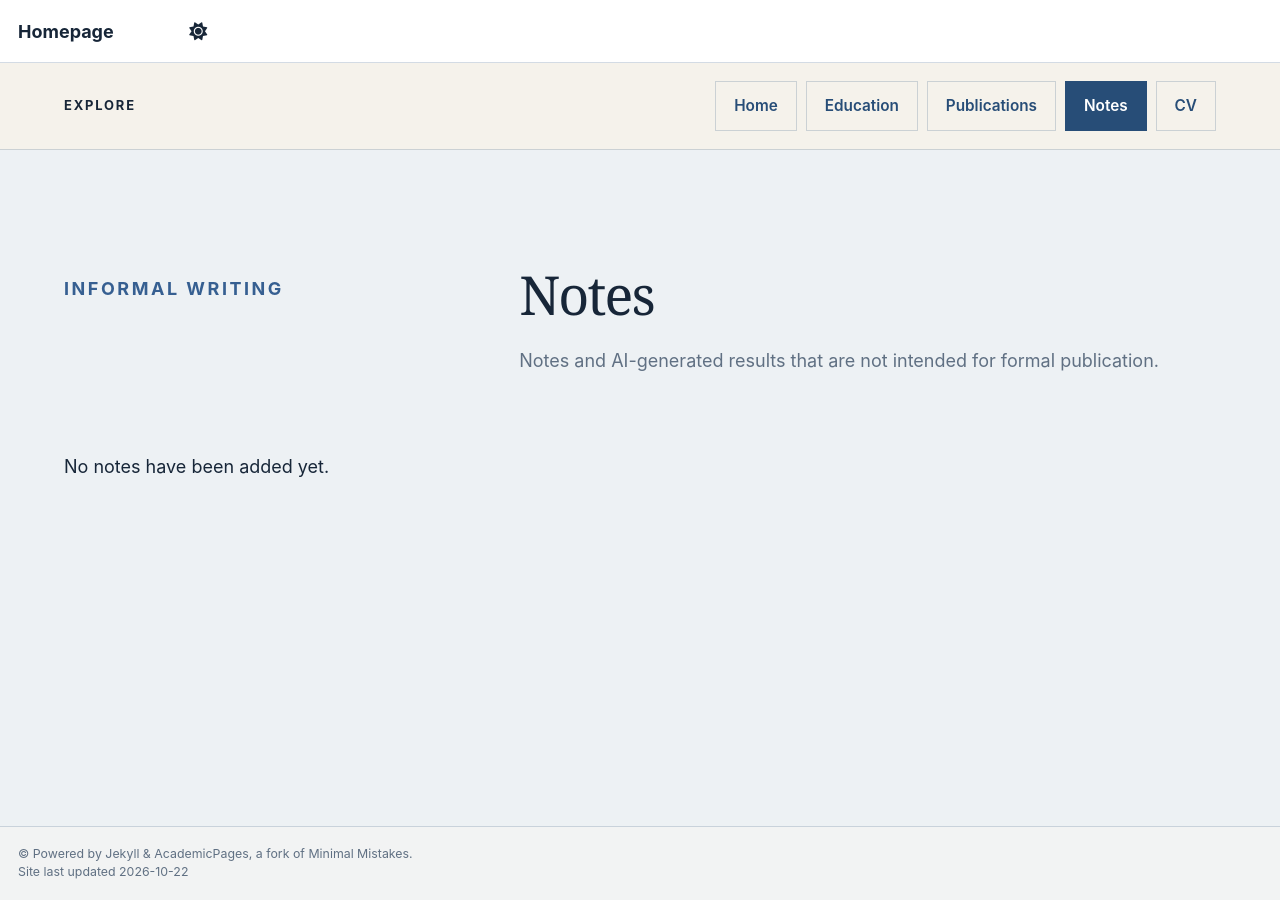
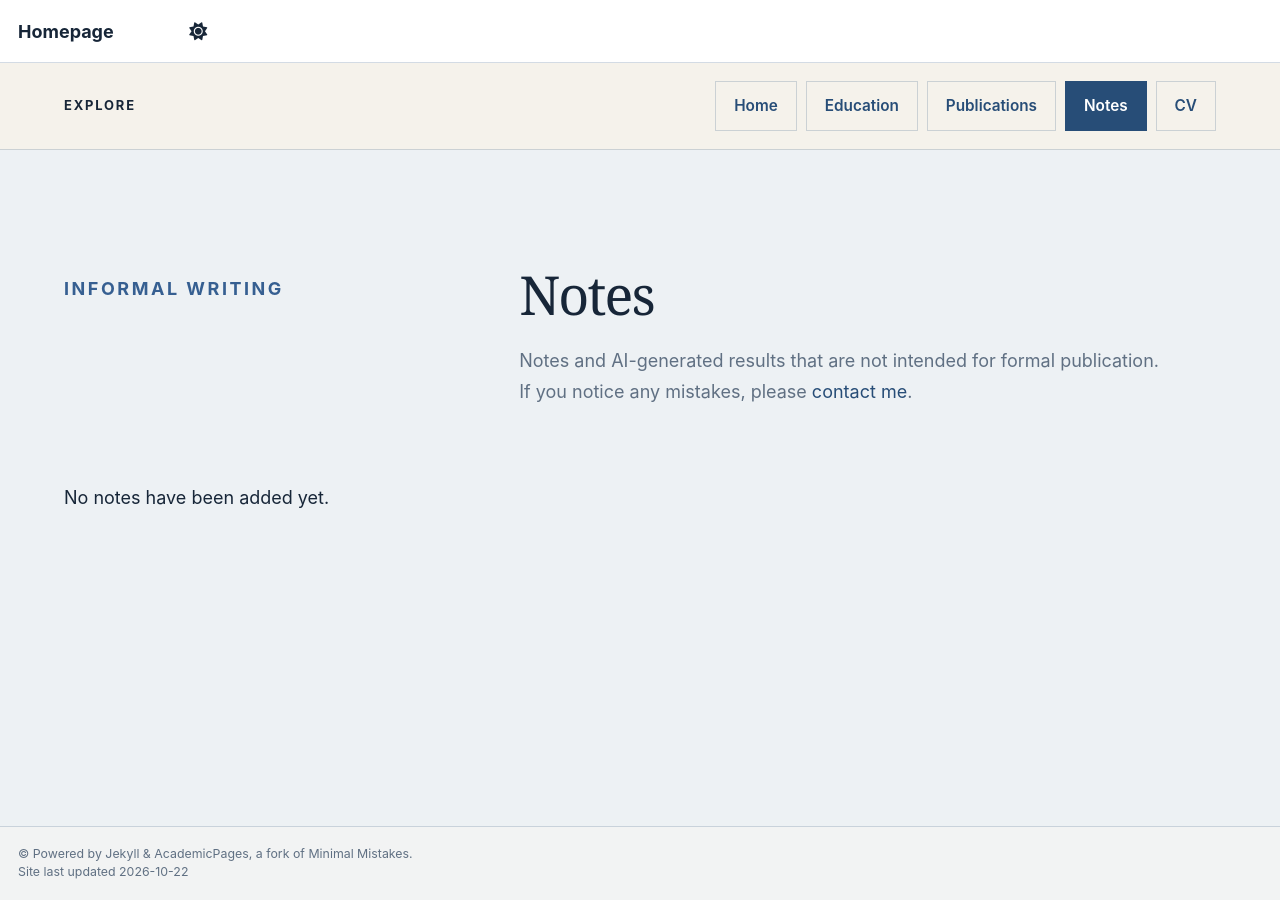
Before and after one commit to chunhuiwei736/chunhuiwei736.github.io, a Jekyll site: the page built from _pages/notes.html, in a window 1280 px wide. Built offline with Jekyll 4.4.1, drawn with Linux system fonts in a browser that asks for light colours; a script that is not in the unit is left out.

Commit message:
Invite readers to report mistakes in Notes

```diff
--- a/_pages/notes.html
+++ b/_pages/notes.html
@@ -12,7 +12,7 @@ classes:
   <div class="academic-section__heading">
     <p class="academic-eyebrow">Informal writing</p>
     <h1 id="notes-title">Notes</h1>
-    <p>Notes and AI-generated results that are not intended for formal publication.</p>
+    <p>Notes and AI-generated results that are not intended for formal publication. If you notice any mistakes, please <a href="mailto:chunhuiwei@zju.edu.cn">contact me</a>.</p>
   </div>
   <p>No notes have been added yet.</p>
 </section>
```
